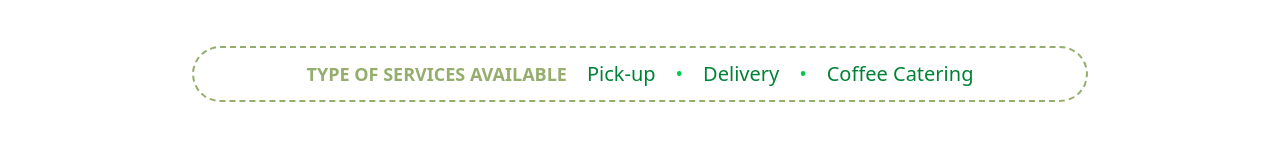
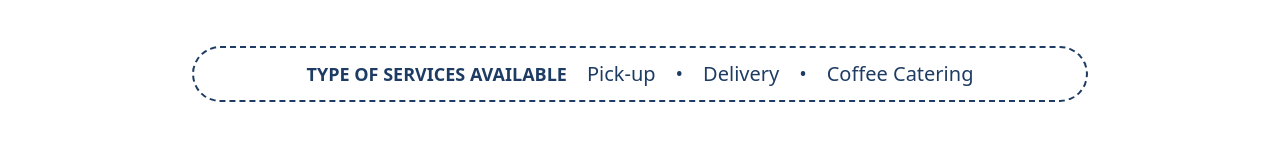
Before and after one commit to Anezz12/cheerslabs, a Next.js app: page /menu in a window 1280 px wide. Shown: the part 256-404 px from the top of the page. Built offline with nearby package versions, Linux system fonts and the light colour scheme.

Commit message:
update: change color scheme in ServiceBanner component

```diff
--- a/components/Menu/Servicebanner.tsx
+++ b/components/Menu/Servicebanner.tsx
@@ -4,23 +4,23 @@ export default function ServiceBanner() {
       className="
             flex flex-row items-center justify-center
             gap-3 md:gap-5
-            border-2 border-dashed border-[#95ad6d]
+            border-2 border-dashed border-[#1e3c63]
             rounded-full
             py-3 px-6 md:px-10
             bg-white
             text-center
         "
     >
-      <span className="text-base md:text-lg font-semibold text-[#95ad6d] uppercase hidden md:inline">
+      <span className="text-base md:text-lg font-semibold text-[#1e3c63] uppercase hidden md:inline">
         TYPE OF SERVICES AVAILABLE
       </span>
 
       <div className="flex items-center justify-center gap-3 md:gap-5 font-medium">
-        <span className="text-lg md:text-xl text-green-700">Pick-up</span>
-        <span className="text-lg md:text-xl text-green-500">•</span>
-        <span className="text-lg md:text-xl text-green-700">Delivery</span>
-        <span className="text-lg md:text-xl text-green-500">•</span>
-        <span className="text-lg md:text-xl text-green-700">
+        <span className="text-lg md:text-xl text-[#1e3c63]">Pick-up</span>
+        <span className="text-lg md:text-xl text-[#1e3c63]">•</span>
+        <span className="text-lg md:text-xl text-[#1e3c63]">Delivery</span>
+        <span className="text-lg md:text-xl text-[#1e3c63]">•</span>
+        <span className="text-lg md:text-xl text-[#1e3c63]">
           Coffee Catering
         </span>
       </div>
```
